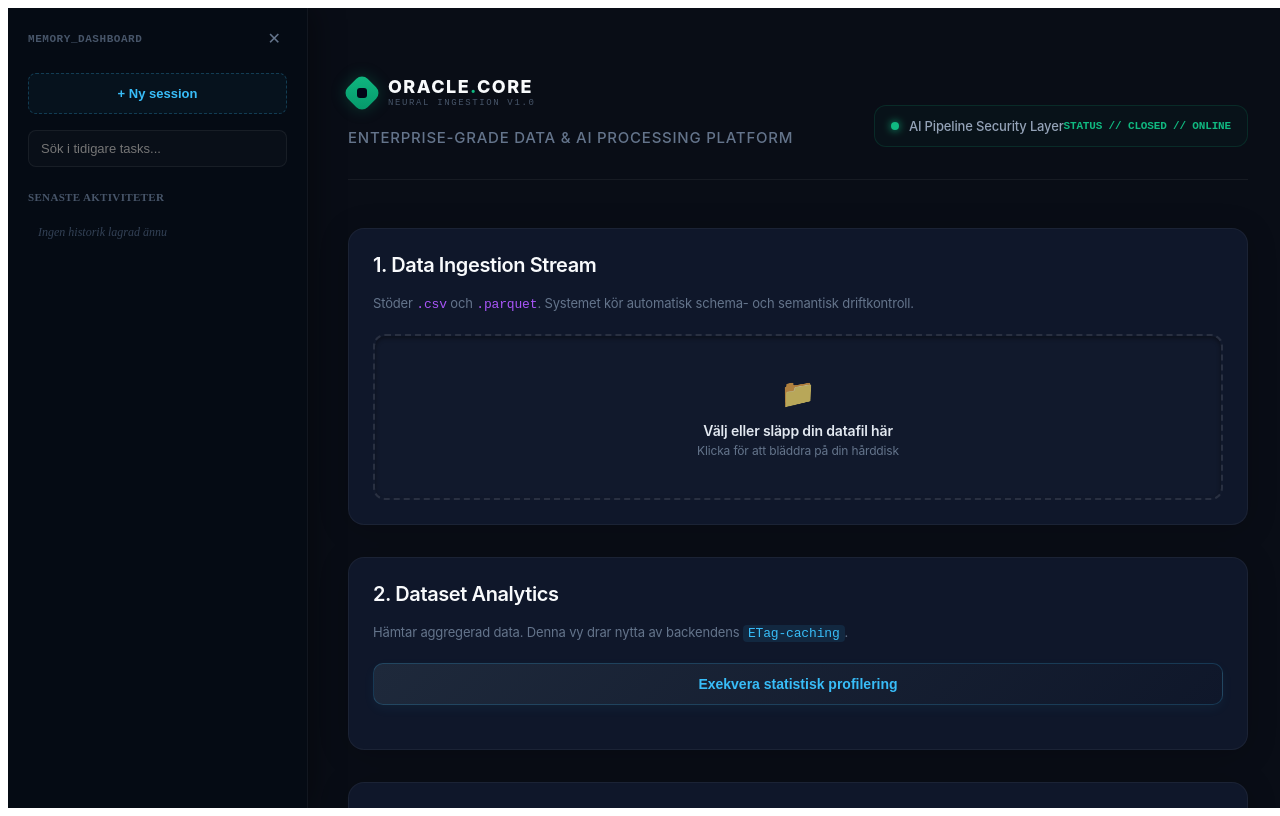
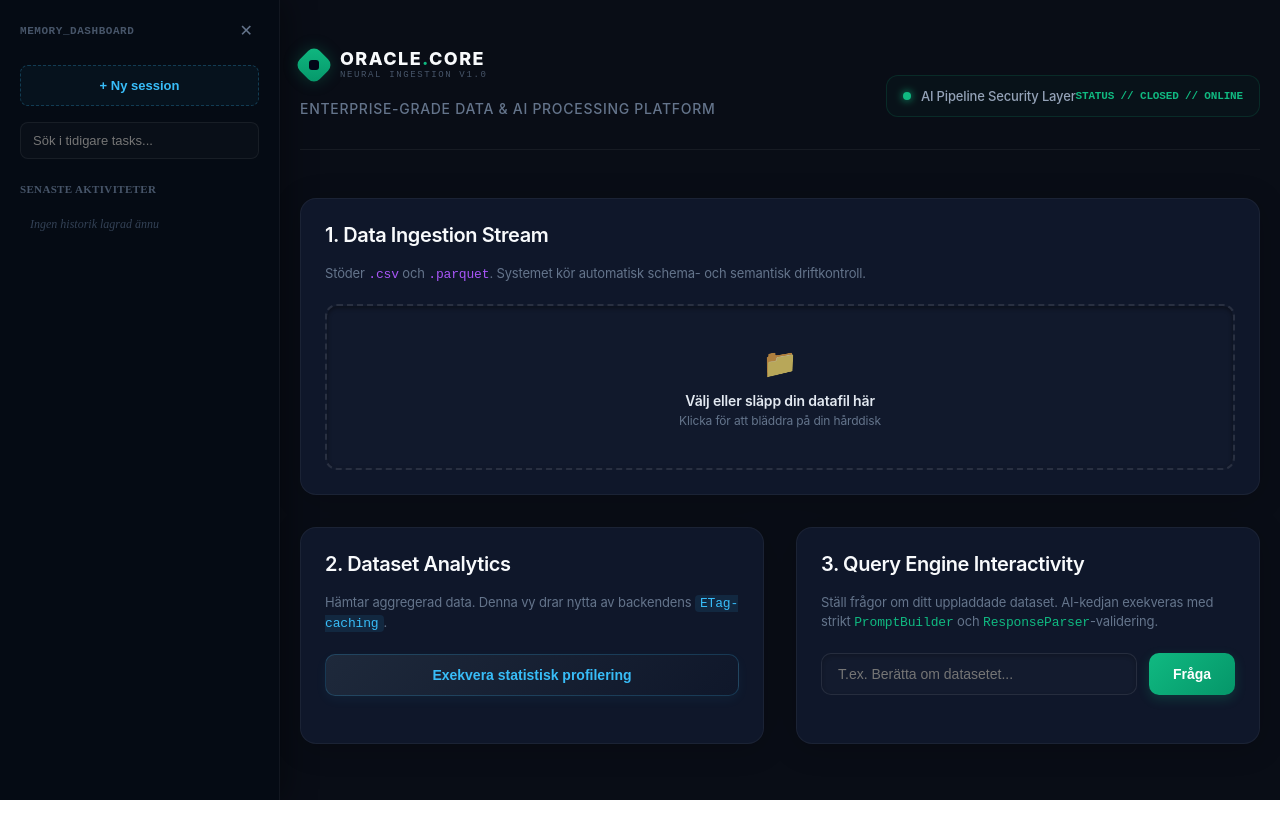
Before and after one commit to Grevendev/kk2-oraklet, a React (Vite) app in the folder frontend/: page / in a window 1280 px wide. Built offline with nearby package versions, Linux system fonts and the light colour scheme.

Commit message:
style: eliminate root browser scrollbar window overflow
- Applied overflow hidden to html and body selectors to fully hide the native browser scrollbar.
- Maintained internal scoped custom scrolling for dashboard views to preserve sleek dark-mode aesthetics.

```diff
--- a/frontend/src/App.tsx
+++ b/frontend/src/App.tsx
@@ -31,9 +31,55 @@ export default function App() {
   };
 
   return (
-    <div style={{ display: 'flex', width: '100vw', height: '100vh', background: '#090d16', overflow: 'hidden' }}>
+    <div style={{
+      display: 'flex',
+      width: '100%', // Ändrat från 100vw till 100% för att förhindra horisontell scroll
+      height: '100vh',
+      background: '#090d16',
+      overflowX: 'hidden' // Blockerar all sido-förflyttning helt
+    }}>
 
-      {/* VÄNSTER SIDA: Minnesdashboard (Sidebar numera placerad först) */}
+      {/* ─── INJICERAD CSS FÖR RESPONSIVITET OCH GÖMDA SCROLLISTER ─── */}
+      <style>{`
+        /* Göm webbläsarens yttre standard-scrollbar helt från fönsterkanten */
+        html, body {
+          margin: 0;
+          padding: 0;
+          width: 100%;
+          height: 100vh;
+          overflow: hidden;
+        }
+
+        /* Dölj scrollbar helt för vänstersidan (Sidebar) */
+        .hide-scrollbar {
+          scrollbar-width: none; /* Firefox */
+          -ms-overflow-style: none; /* IE/Edge */
+        }
+        .hide-scrollbar::-webkit-scrollbar {
+          display: none; /* Chrome, Safari, Opera */
+        }
+
+        /* Tunn, lyxig scrollbar för högersidan (Huvudinnehållet) */
+        .custom-scrollbar {
+          scrollbar-width: thin;
+          scrollbar-color: rgba(255, 255, 255, 0.05) transparent;
+        }
+        .custom-scrollbar::-webkit-scrollbar {
+          width: 4px;
+        }
+        .custom-scrollbar::-webkit-scrollbar-track {
+          background: transparent;
+        }
+        .custom-scrollbar::-webkit-scrollbar-thumb {
+          background: rgba(255, 255, 255, 0.04);
+          border-radius: 10px;
+        }
+        .custom-scrollbar:hover::-webkit-scrollbar-thumb {
+          background: rgba(255, 255, 255, 0.12);
+        }
+      `}</style>
+
+      {/* VÄNSTER SIDA: Minnesdashboard */}
       <Sidebar
         sessions={sessions}
         currentSessionId={currentSessionId}
@@ -45,16 +91,18 @@ export default function App() {
         }}
       />
 
-      {/* HÖGER SIDA: Din huvudsakliga Dashboard */}
+      {/* HÖGER SIDA: Huvud-Dashboard (Helt responsiv flexbox) */}
       <div className="custom-scrollbar" style={{
         flex: 1,
         fontFamily: '-apple-system, BlinkMacSystemFont, "Segoe UI", Roboto, Helvetica, Arial, sans-serif',
         color: '#f8fafc',
-        padding: '60px 40px',
+        padding: '40px 20px', // Något mindre padding för bättre responsivitet på mindre skärmar
         letterSpacing: '-0.01em',
-        overflowY: 'auto'
+        overflowY: 'auto',
+        overflowX: 'hidden', // Säkerställer att inte heller innehållet trycker ut sidan i sidled
+        boxSizing: 'border-box'
       }}>
-        <div style={{ maxWidth: '1100px', margin: '0 auto' }}>
+        <div style={{ maxWidth: '1100px', margin: '0 auto', width: '100%' }}>
 
           {/* Premium Header */}
           <header style={{
@@ -67,12 +115,12 @@ export default function App() {
             flexWrap: 'wrap',
             gap: '20px'
           }}>
-            <div>
+            <div style={{ flex: '1 1 300px' }}>
               <div style={{ margin: '10px 0 20px 0' }}>
                 <OracleBrandIdentity />
               </div>
               <p style={{
-                fontSize: '15px',
+                fontSize: '14px',
                 color: '#64748b',
                 fontWeight: 500,
                 margin: 0,
@@ -83,13 +131,13 @@ export default function App() {
               </p>
             </div>
 
-            <div style={{ minWidth: '240px' }}>
+            <div style={{ minWidth: '240px', flex: '0 1 auto' }}>
               <CircuitBreakerStatus />
             </div>
           </header>
 
           {/* Dashboard Layout Grid */}
-          <div style={{ display: 'grid', gridTemplateColumns: '1fr', gap: '32px' }}>
+          <div style={{ display: 'flex', flexDirection: 'column', gap: '32px', width: '100%' }}>
 
             {/* Sektion 1: Ingestering */}
             <section style={{
@@ -97,7 +145,8 @@ export default function App() {
               borderRadius: '16px',
               border: '1px solid rgba(255, 255, 255, 0.05)',
               padding: '24px',
-              boxShadow: '0 4px 30px rgba(0, 0, 0, 0.2)'
+              boxShadow: '0 4px 30px rgba(0, 0, 0, 0.2)',
+              boxSizing: 'border-box'
             }}>
               <DataUploader
                 onUploadSuccess={(data) => {
@@ -118,7 +167,8 @@ export default function App() {
                 boxShadow: '0 10px 40px rgba(0,0,0,0.3)',
                 display: 'flex',
                 flexDirection: 'column',
-                gap: '16px'
+                gap: '16px',
+                boxSizing: 'border-box'
               }}>
                 <div style={{ display: 'flex', alignItems: 'center', gap: '10px' }}>
                   <div style={{ width: '8px', height: '8px', borderRadius: '50%', background: '#10b981', boxShadow: '0 0 12px #10b981' }} />
@@ -127,11 +177,19 @@ export default function App() {
                   </h3>
                 </div>
 
-                <div style={{ display: 'grid', gridTemplateColumns: '120px 1fr', gap: '16px', fontSize: '14px' }}>
-                  <div style={{ color: '#64748b' }}>Total Records:</div>
+                <div style={{
+                  display: 'grid',
+                  gridTemplateColumns: 'repeat(auto-fit, minmax(120px, 1fr))',
+                  gap: '16px',
+                  fontSize: '14px'
+                }}>
+                  <div>
+                    <div style={{ color: '#64748b', marginBottom: '4px' }}>Total Records:</div>
                     <div style={{ fontWeight: 600, color: '#e2e8f0' }}>{currentDataset.rows.toLocaleString()} rader</div>
+                  </div>
 
-                  <div style={{ color: '#64748b' }}>Schema Columns:</div>
+                  <div>
+                    <div style={{ color: '#64748b', marginBottom: '8px' }}>Schema Columns:</div>
                     <div style={{
                       display: 'flex',
                       flexWrap: 'wrap',
@@ -152,21 +210,24 @@ export default function App() {
                       ))}
                     </div>
                   </div>
+                </div>
               </section>
             )}
 
-            {/* Sektion 3 & 4: Delad layout */}
+            {/* Sektion 3 & 4: Delad grid med flexibel brytpunkt */}
             <div style={{
               display: 'grid',
-              gridTemplateColumns: 'repeat(auto-fit, minmax(450px, 1fr))',
-              gap: '32px'
+              gridTemplateColumns: 'repeat(auto-fit, minmax(320px, 1fr))', // Justerad minmax från 450px till 320px för mycket bättre mobil/smal-skärms-responsivitet
+              gap: '32px',
+              width: '100%'
             }}>
               <section style={{
                 background: '#0f172a',
                 borderRadius: '16px',
                 border: '1px solid rgba(255, 255, 255, 0.05)',
                 padding: '24px',
-                boxShadow: '0 4px 30px rgba(0, 0, 0, 0.2)'
+                boxShadow: '0 4px 30px rgba(0, 0, 0, 0.2)',
+                boxSizing: 'border-box'
               }}>
                 <StatsDashboard />
               </section>
@@ -176,7 +237,8 @@ export default function App() {
                 borderRadius: '16px',
                 border: '1px solid rgba(255, 255, 255, 0.05)',
                 padding: '24px',
-                boxShadow: '0 4px 30px rgba(0, 0, 0, 0.2)'
+                boxShadow: '0 4px 30px rgba(0, 0, 0, 0.2)',
+                boxSizing: 'border-box'
               }}>
                 <AIChat />
               </section>
--- a/frontend/src/components/Sidebar.tsx
+++ b/frontend/src/components/Sidebar.tsx
@@ -29,7 +29,7 @@ export const Sidebar: React.FC<SidebarProps> = ({
         onClick={() => setIsOpen(true)}
         style={{
           position: 'fixed',
-          left: '20px', // Justerad till vänster
+          left: '20px',
           top: '20px',
           zIndex: 50,
           background: '#0f172a',
@@ -53,14 +53,15 @@ export const Sidebar: React.FC<SidebarProps> = ({
 
   return (
     <div style={{
-      width: '300px',
+      width: '280px',
+      minWidth: '280px', // Hindrar sidopanelen från att pressas ihop på mindre skärmar
       height: '100vh',
       background: '#050b14',
-      borderRight: '1px solid rgba(255, 255, 255, 0.05)', // Ändrat till borderRight
+      borderRight: '1px solid rgba(255, 255, 255, 0.05)',
       display: 'flex',
       flexDirection: 'column',
       padding: '20px',
-      boxShadow: '4px 0 30px rgba(0,0,0,0.4)', // Kastar skugga åt höger istället
+      boxShadow: '4px 0 30px rgba(0,0,0,0.4)',
       boxSizing: 'border-box'
     }}>
       {/* Top Kontroller */}
@@ -117,9 +118,9 @@ export const Sidebar: React.FC<SidebarProps> = ({
         }}
       />
 
-      {/* Lista över sparade händelser med osynlig/tunn scroll */}
+      {/* Lista med GÖMD scrollbar */}
       <div
-        className="custom-scrollbar"
+        className="hide-scrollbar" // Lägger till klassen som dödar scrollbaren helt
         style={{
           flex: 1,
           overflowY: 'auto',
```
Lines whose indentation alone changed are shown as unchanged.
